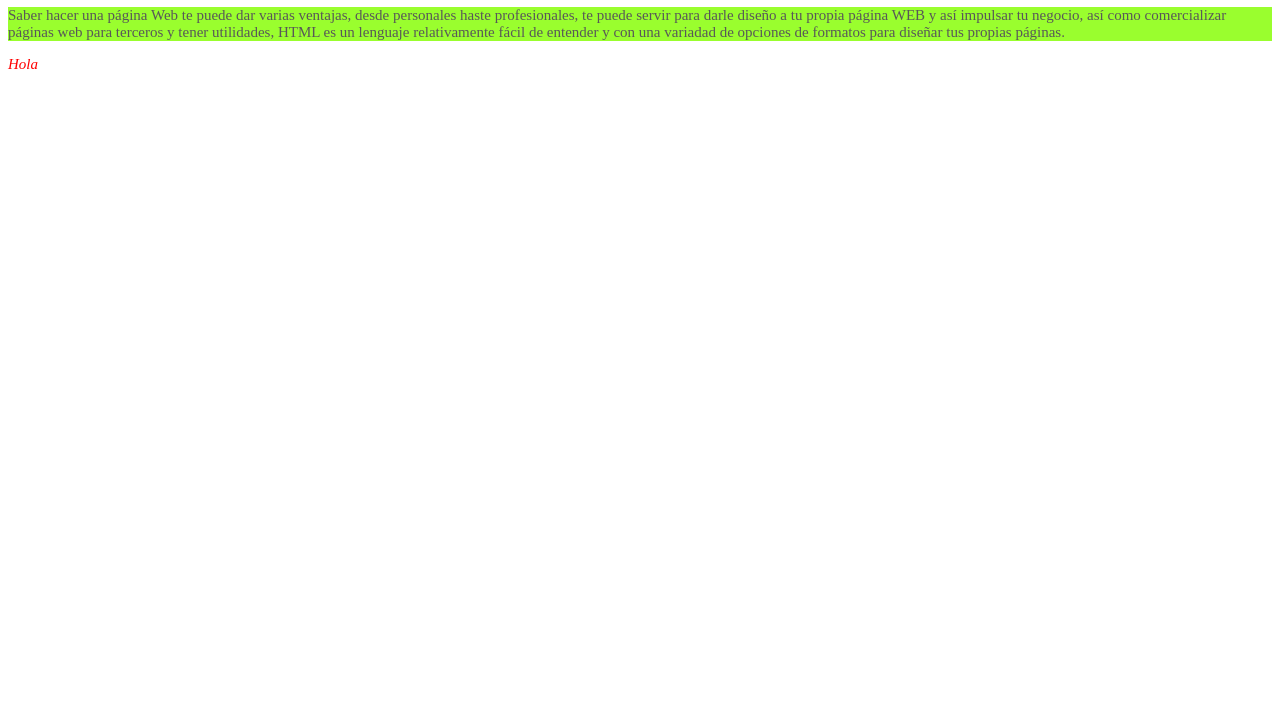
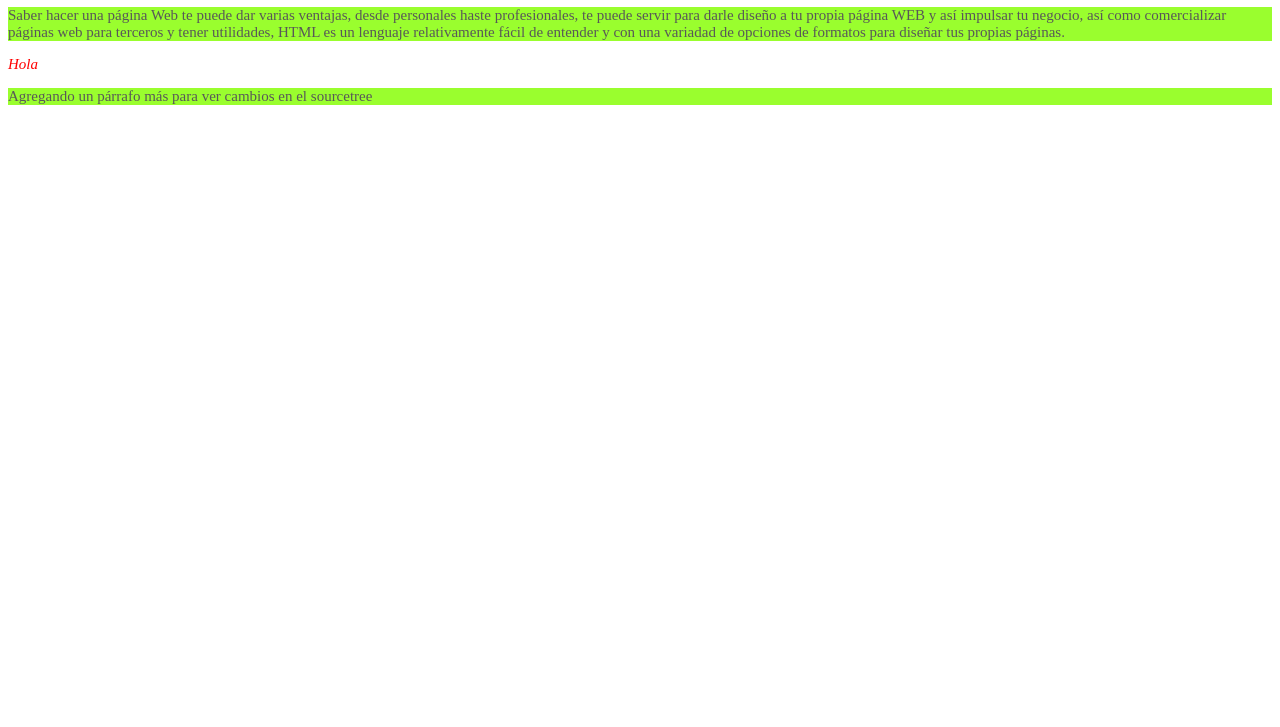
Before and after one commit to jerryjimeneztamayo/ninja1, a plain HTML site: page index.html in a window 1280 px wide. Shown: the part 73-800 px from the top of the page. Drawn offline with Linux system fonts and the light colour scheme.

Commit message:
Primer cambio

```diff
--- a/index.html
+++ b/index.html
@@ -14,5 +14,7 @@
   variadad de opciones de formatos para diseñar tus propias páginas.</p>
 
 <div clss="firma"><p><em> Hola </em></p></div>
+
+<p> Agregando un párrafo más para ver cambios en el sourcetree </p>
 </body>
 </html>
```
